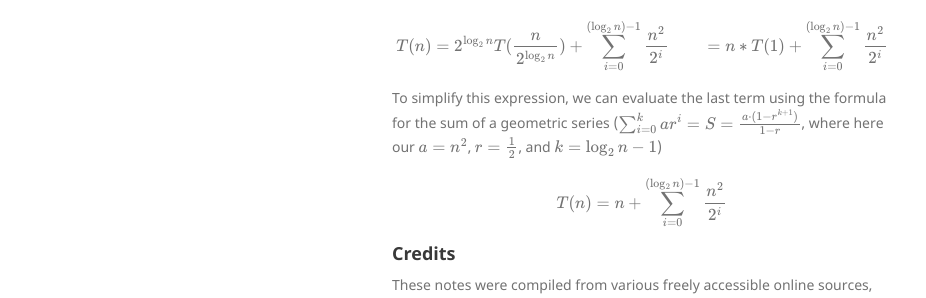
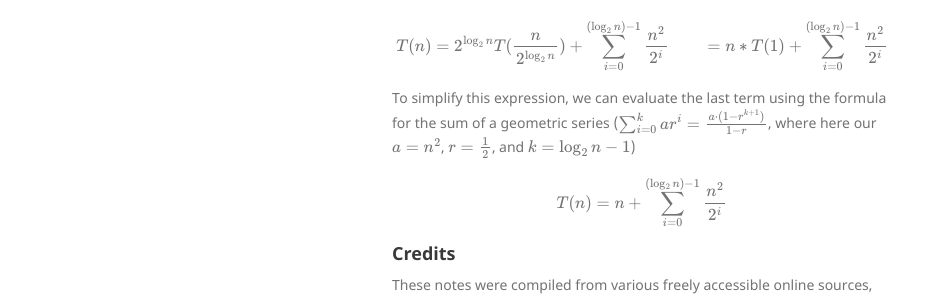
Before and after one commit to callistajosette/callistajosette.github.io, a Jekyll site: the page built from project-crease.md, in a window 1280 px wide and 900 px high, scrolled down 1883 px. Shown: the part 472-770 px from the top of the window, without its empty margins (178-1104 px from the left). Built offline with Jekyll 4.4.1, drawn with Linux system fonts in a browser that asks for light colours; our own code applies the rules of GitHub Pages for plain Markdown files.

```diff
--- a/project-crease.md
+++ b/project-crease.md
@@ -182,7 +182,7 @@ T(n) & =2^{\log _{2} n}T(\frac{n}{2^{\log _{2} n}})+\sum_{i=0}^{(\log _{2} n)-1}
 \end{align*}
 $$
 </center>
-To simplify this expression, we can evaluate the last term using the formula for the sum of a geometric series ($\sum_{i=0}^{k} ar^{i} = S = \frac{a \cdot (1 - r^{k+1})}{1 - r}$, where here our $a=n^{2}$, $r=\frac{1}{2}$, and $k=\log _{2}{n} -1$)
+To simplify this expression, we can evaluate the last term using the formula for the sum of a geometric series ($\sum_{i=0}^{k} ar^{i} = \frac{a \cdot (1 - r^{k+1})}{1 - r}$, where here our $a=n^{2}$, $r=\frac{1}{2}$, and $k=\log _{2}{n} -1$)
 <center>
 $$
 \begin{align*}
```
